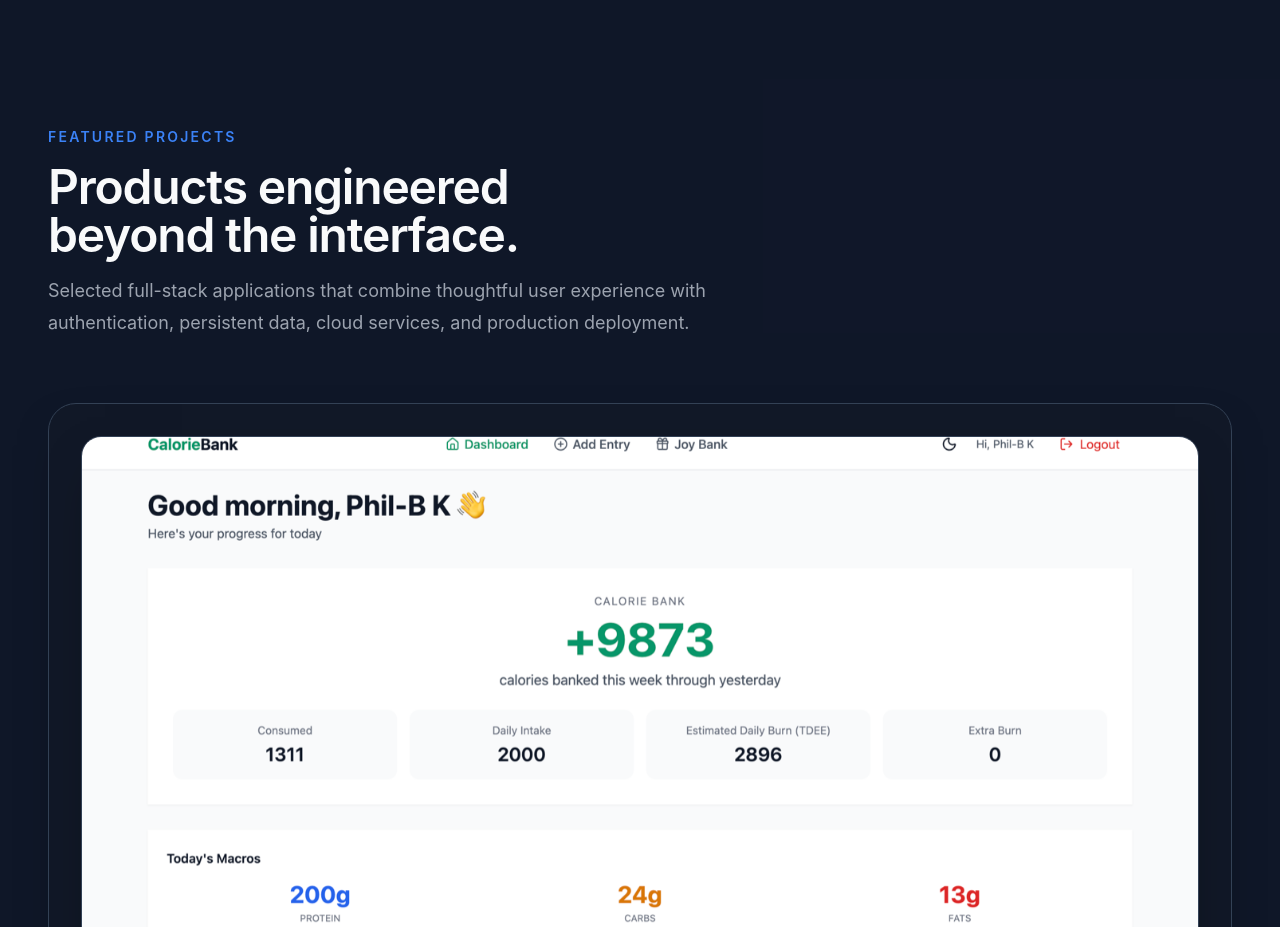
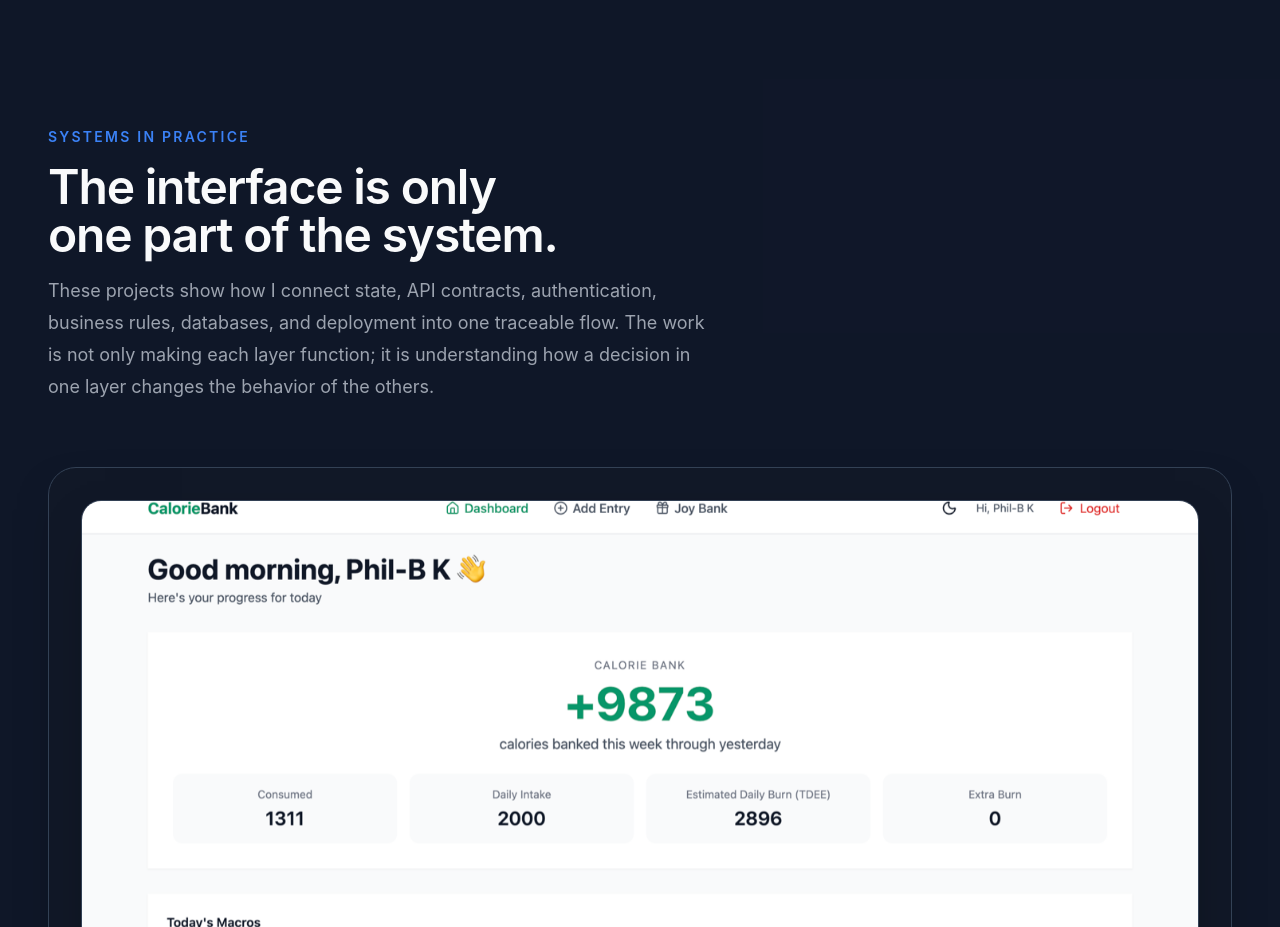
Before and after one commit to PhilBKouokam/Portfolio, a React (Vite) app in the folder philbk-portfolio/: page / in a window 1280 px wide. Shown: the part 1700-2627 px from the top of the page. Built offline with nearby package versions, Linux system fonts and the light colour scheme; no server answers.

Commit message:
Refine projects narrative to reinforce systems-first engineering

```diff
--- a/philbk-portfolio/src/content/projects.js
+++ b/philbk-portfolio/src/content/projects.js
@@ -4,10 +4,10 @@ import habitTrackerShot from '../assets/images/projects/habit-tracker.png'
 
 export const projectsContent = {
   section: {
-    eyebrow: 'Featured projects',
-    heading: 'Products engineered beyond the interface.',
+    eyebrow: 'Systems in practice',
+    heading: 'The interface is only one part of the system.',
     description:
-      'Selected full-stack applications that combine thoughtful user experience with authentication, persistent data, cloud services, and production deployment.',
+      'These projects show how I connect state, API contracts, authentication, business rules, databases, and deployment into one traceable flow. The work is not only making each layer function; it is understanding how a decision in one layer changes the behavior of the others.',
   },
   actions: {
     liveDemoLabel: 'Live Demo',
```
